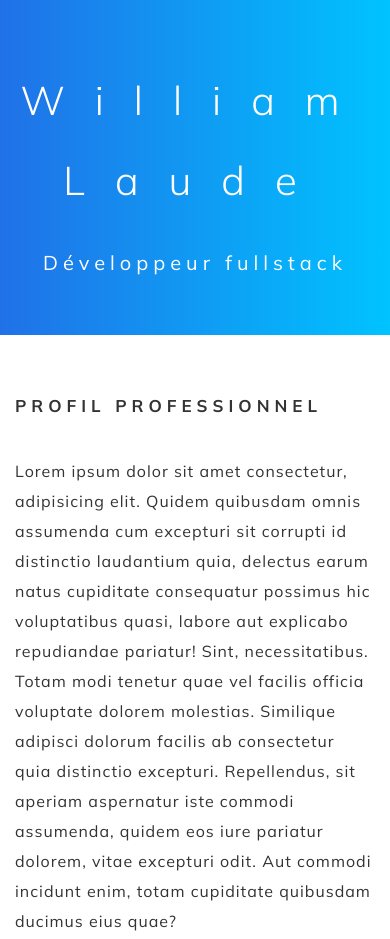
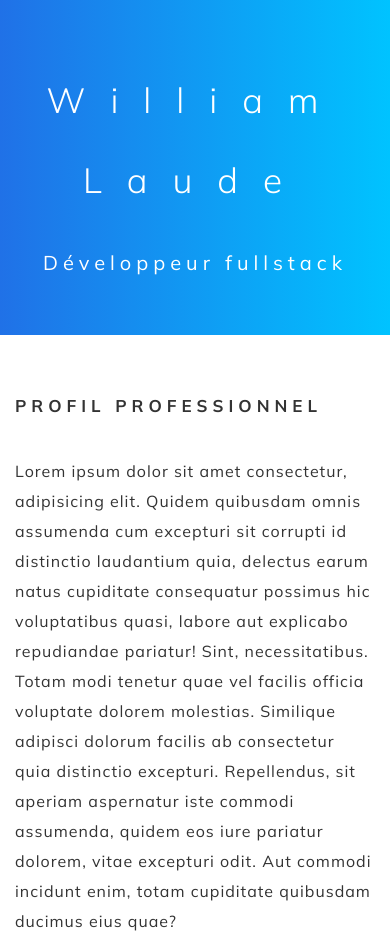
Before and after one commit to wil310031/ProjetCv, a website: page index.html in a window 390 px wide. Shown: the top 939 px of the page. Drawn offline with Linux system fonts and the light colour scheme.

Commit message:
adaptable resposive mobile

```diff
--- a/css/style.css
+++ b/css/style.css
@@ -114,7 +114,8 @@ header h1 {
 }
 @media (max-width: 480px) {
   header h1 {
-    font-size: 4rem;
+    font-size: 3.5rem;
+    letter-spacing: 2.5rem;
   }
 }
 header p {
```
Also changed, not shown: 1 other file.
